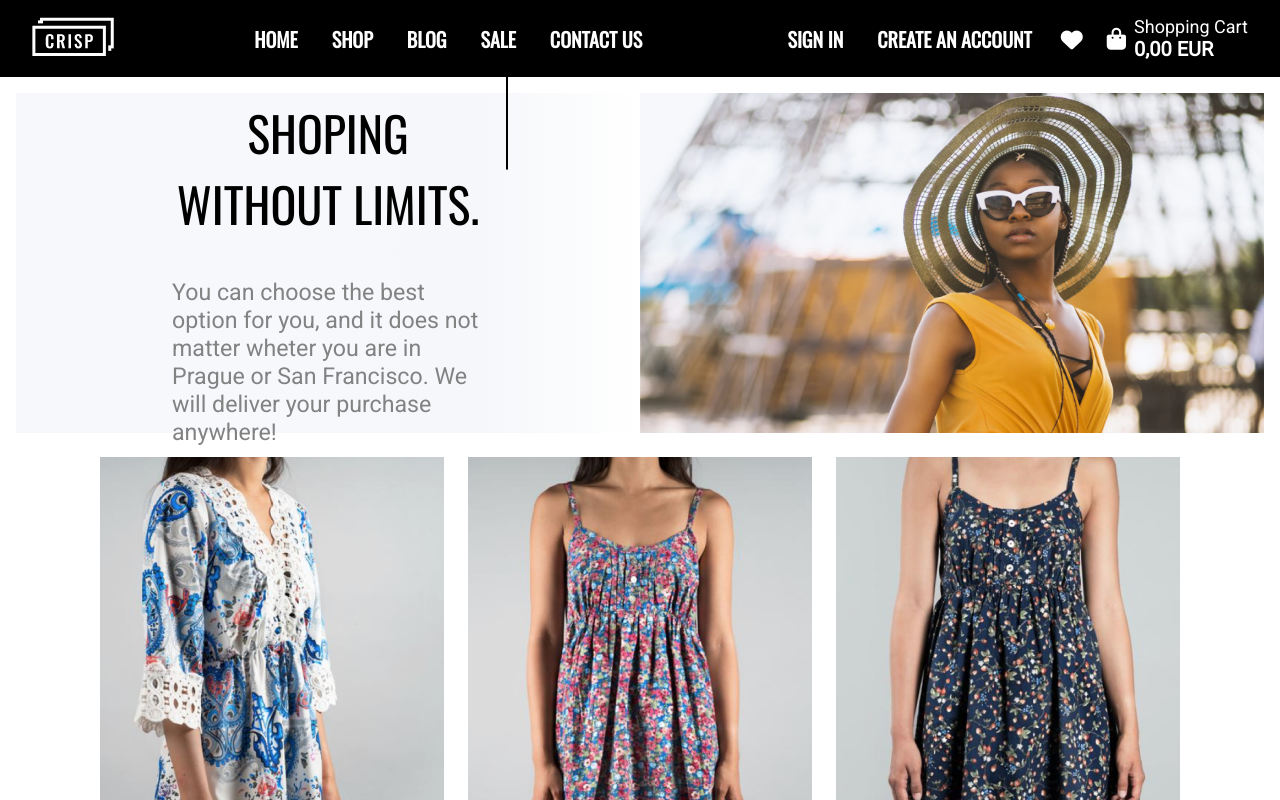
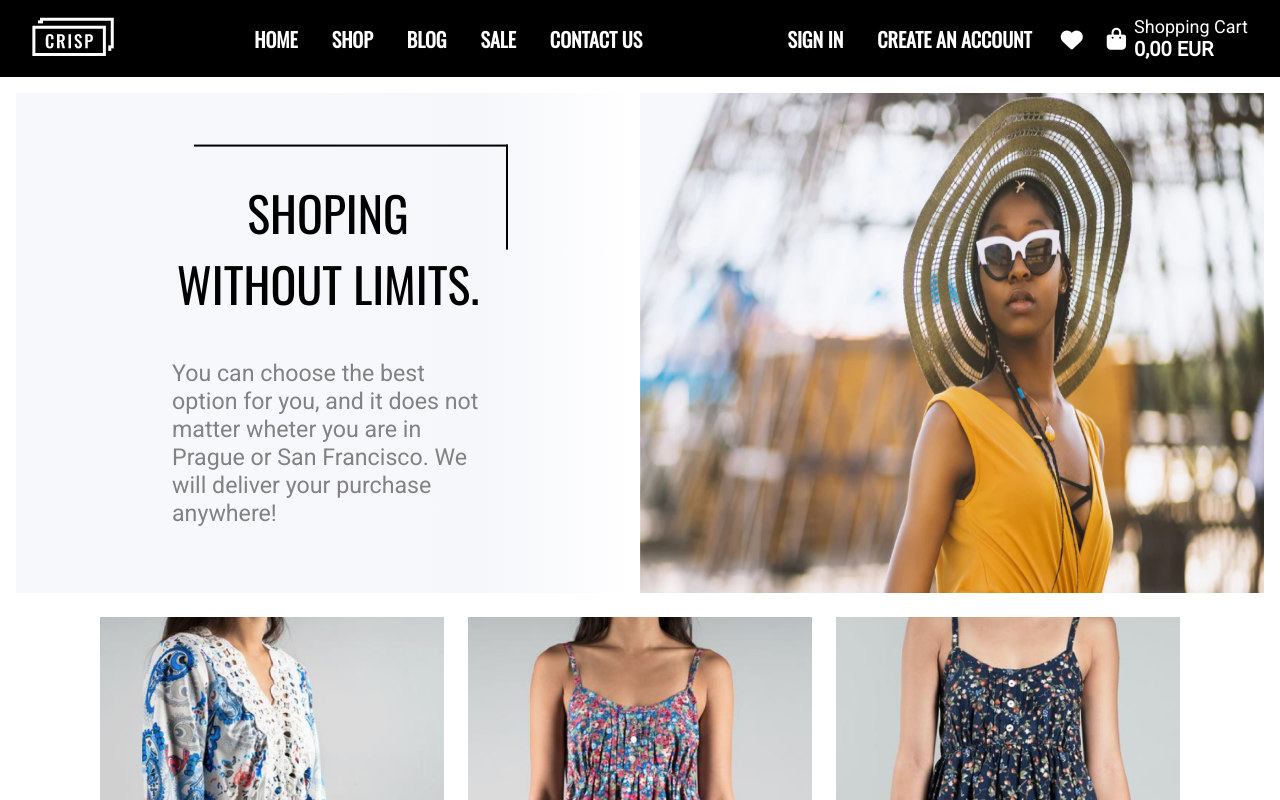
Before and after one commit to IvanParvanovski/Ecommerce-Store, an Angular app in the folder app/: page /catalogue in a window 1280 px wide. Shown: the top 800 px of the page. Built offline with nearby package versions, Linux system fonts and the light colour scheme; no server answers.

Commit message:
When no images, set banner heigth to 500px

```diff
--- a/app/src/app/catalogue/catalogue/catalogue.component.scss
+++ b/app/src/app/catalogue/catalogue/catalogue.component.scss
@@ -21,6 +21,6 @@
 .buyButton:hover {
     cursor: pointer;
     color: $clr-white;
-    background-color: $clr-main2;
+    background-color: $clr-link;
     border: 2px solid $clr-black;
 }
--- a/app/src/app/catalogue/catalogue/styles/banner.scss
+++ b/app/src/app/catalogue/catalogue/styles/banner.scss
@@ -3,6 +3,8 @@
 .banner {
     display: flex;
     margin-bottom: 24px;
+    // width: 500px;
+    height: 500px;
 }
 
 .banner .border {
```
